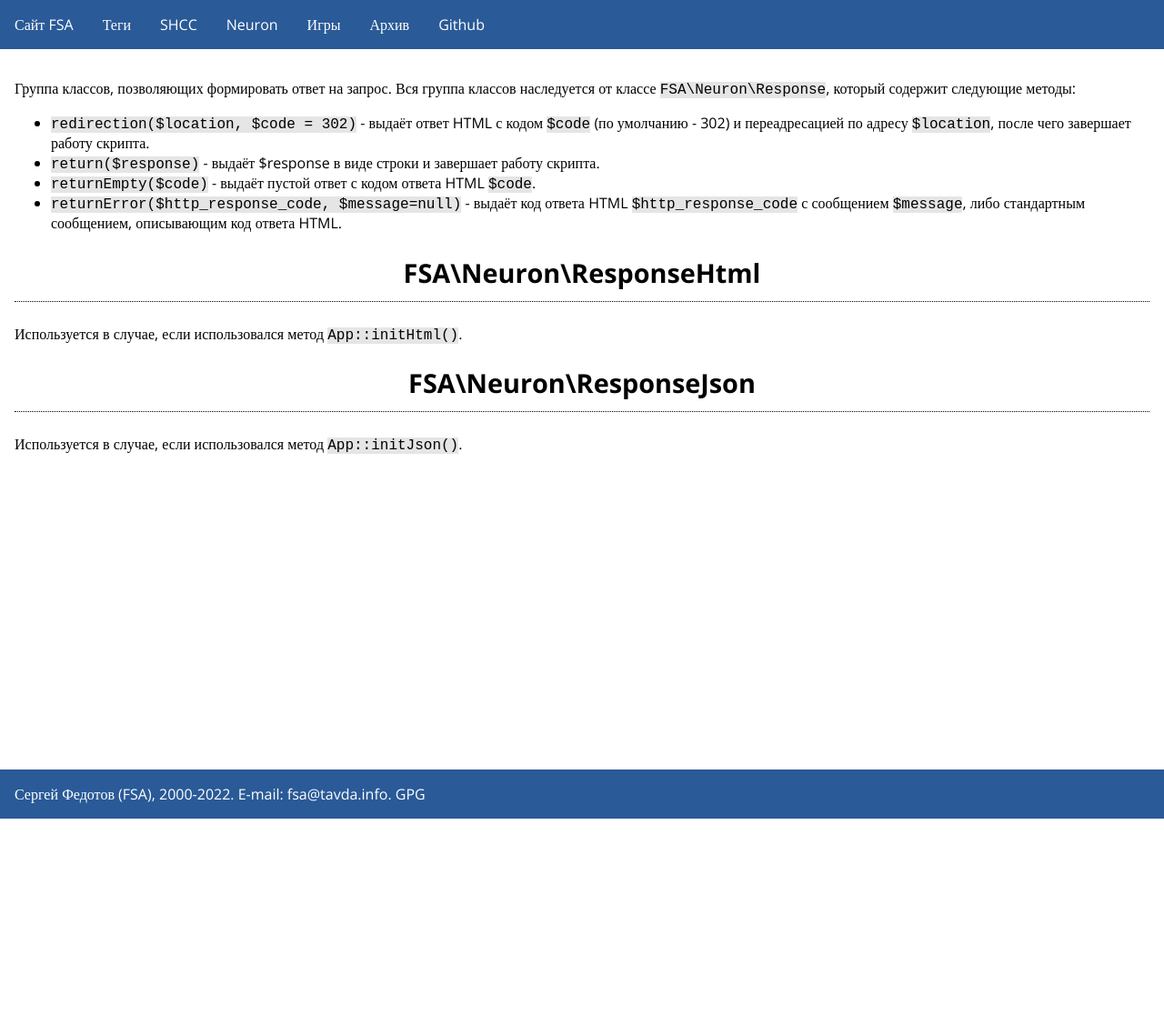
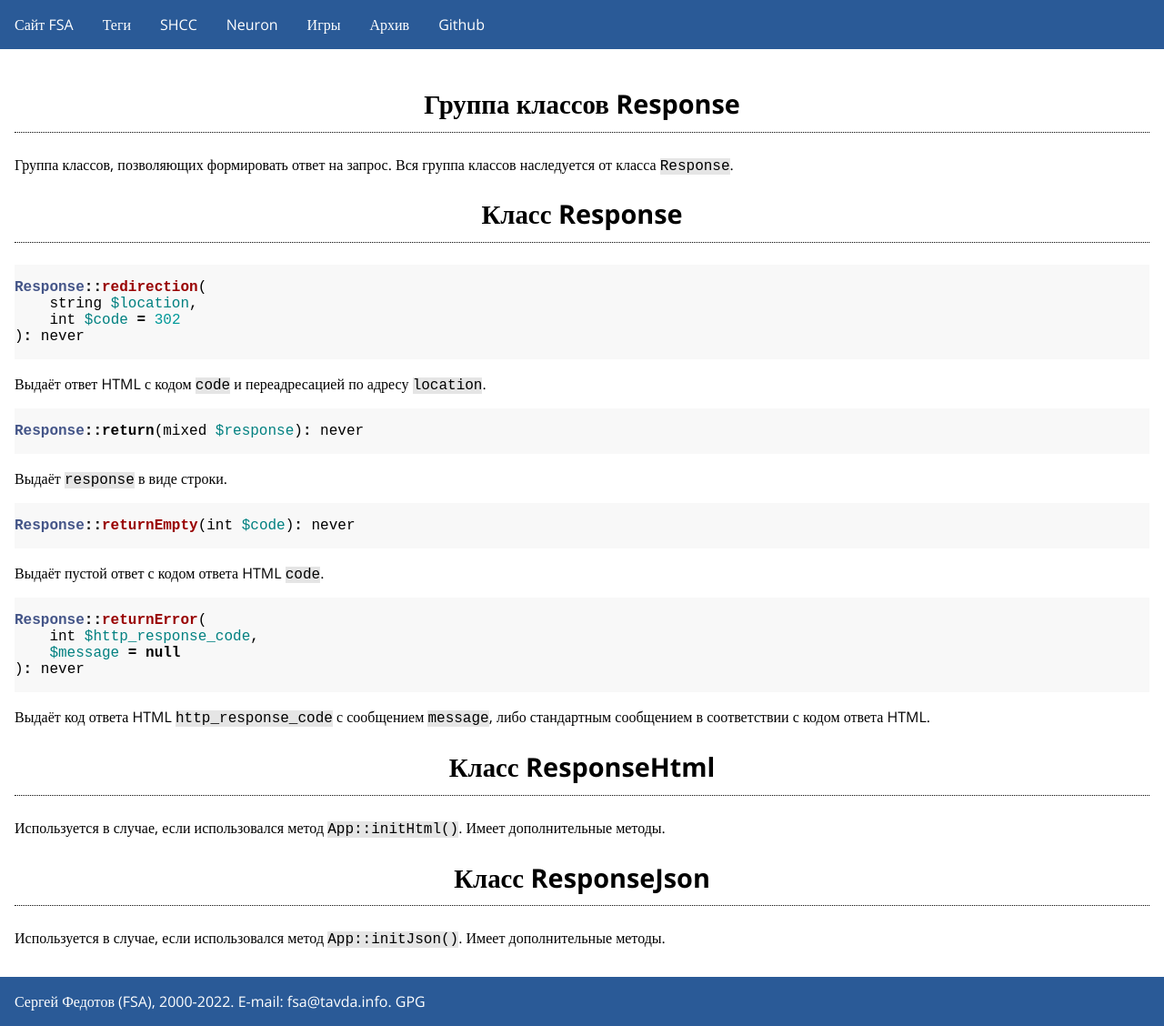
Before and after one commit to fsa/site, a Jekyll site: the page built from neuron/response.md, in a window 1280 px wide. Shown: the whole page at 91% size. Built offline with Jekyll 4.4.1, drawn with Linux system fonts in a browser that asks for light colours; before the commit the page ends 900 px from its top, so only the background shows below that.

Commit message:
Neuron: доработка Response.

````diff
--- a/neuron/response.md
+++ b/neuron/response.md
@@ -4,17 +4,46 @@ title: Neuron Framework - объекты response
 excerpt: PHP фреймворк Neuron - объекты response
 ---
 
-Группа классов, позволяющих формировать ответ на запрос. Вся группа классов наследуется от классе `FSA\Neuron\Response`, который содержит следующие методы:
+## Группа классов Response
 
-* `redirection($location, $code = 302)` - выдаёт ответ HTML с кодом `$code` (по умолчанию - 302) и переадресацией по адресу `$location`, после чего завершает работу скрипта.
-* `return($response)` - выдаёт $response в виде строки и завершает работу скрипта.
-* `returnEmpty($code)` - выдаёт пустой ответ с кодом ответа HTML `$code`.
-* `returnError($http_response_code, $message=null)` - выдаёт код ответа HTML `$http_response_code` с сообщением `$message`, либо стандартным сообщением, описывающим код ответа HTML.
+Группа классов, позволяющих формировать ответ на запрос. Вся группа классов наследуется от класса `Response`.
 
-## FSA\Neuron\ResponseHtml
+## Класс Response
 
-Используется в случае, если использовался метод `App::initHtml()`.
+```php
+Response::redirection(
+    string $location,
+    int $code = 302
+): never
+```
 
-## FSA\Neuron\ResponseJson
+Выдаёт ответ HTML с кодом `code` и переадресацией по адресу `location`.
 
-Используется в случае, если использовался метод `App::initJson()`.
+```php
+Response::return(mixed $response): never
+```
+
+Выдаёт `response` в виде строки.
+
+```php
+Response::returnEmpty(int $code): never
+```
+
+Выдаёт пустой ответ с кодом ответа HTML `code`.
+
+```php
+Response::returnError(
+    int $http_response_code,
+    $message = null
+): never
+```
+
+Выдаёт код ответа HTML `http_response_code` с сообщением `message`, либо стандартным сообщением в соответствии с кодом ответа HTML.
+
+## Класс ResponseHtml
+
+Используется в случае, если использовался метод `App::initHtml()`. Имеет дополнительные методы.
+
+## Класс ResponseJson
+
+Используется в случае, если использовался метод `App::initJson()`. Имеет дополнительные методы.
````
